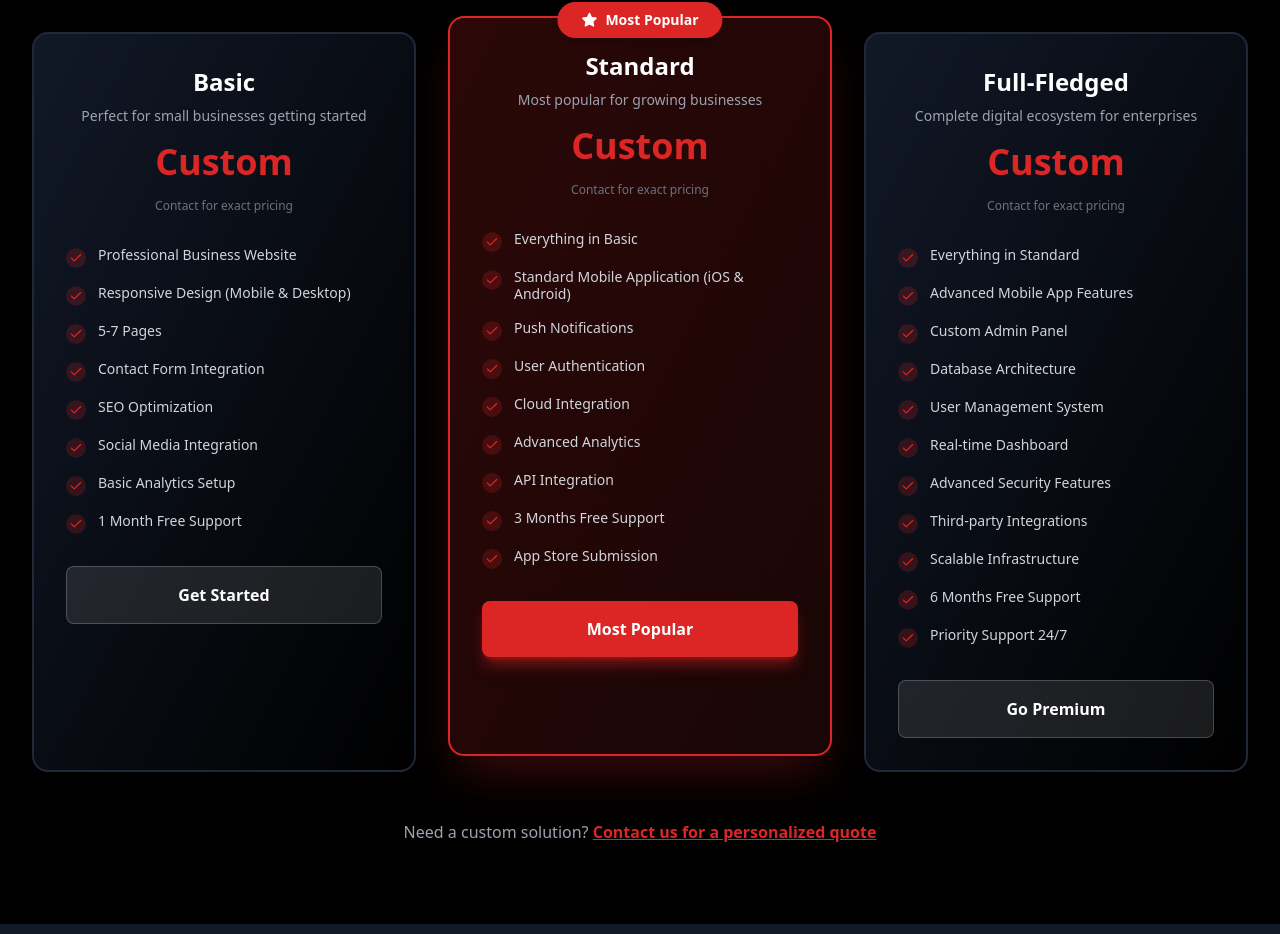
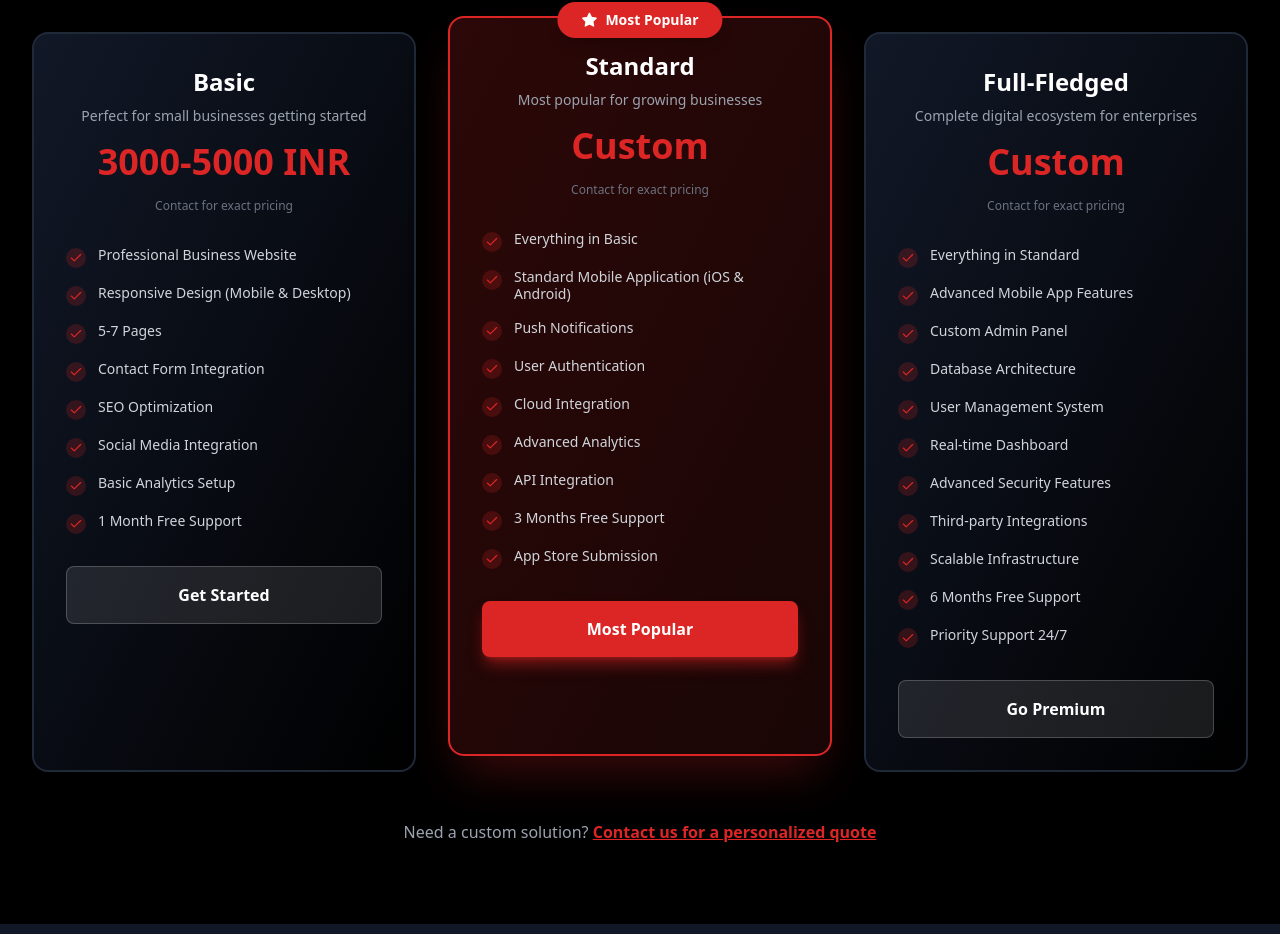
Before and after one commit to hrishikeshgireesh69-ai/doomstudios, a React (Vite) app: page / in a window 1280 px wide. Shown: the part 3818-4752 px from the top of the page. Built offline with nearby package versions, Linux system fonts and the light colour scheme.

Commit message:
Updated Pricing.tsx

```diff
--- a/src/components/Pricing.tsx
+++ b/src/components/Pricing.tsx
@@ -5,7 +5,7 @@ export default function Pricing() {
     {
       name: 'Basic',
       description: 'Perfect for small businesses getting started',
-      price: 'Custom',
+      price: '3000-5000 INR',
       features: [
         'Professional Business Website',
         'Responsive Design (Mobile & Desktop)',
```
